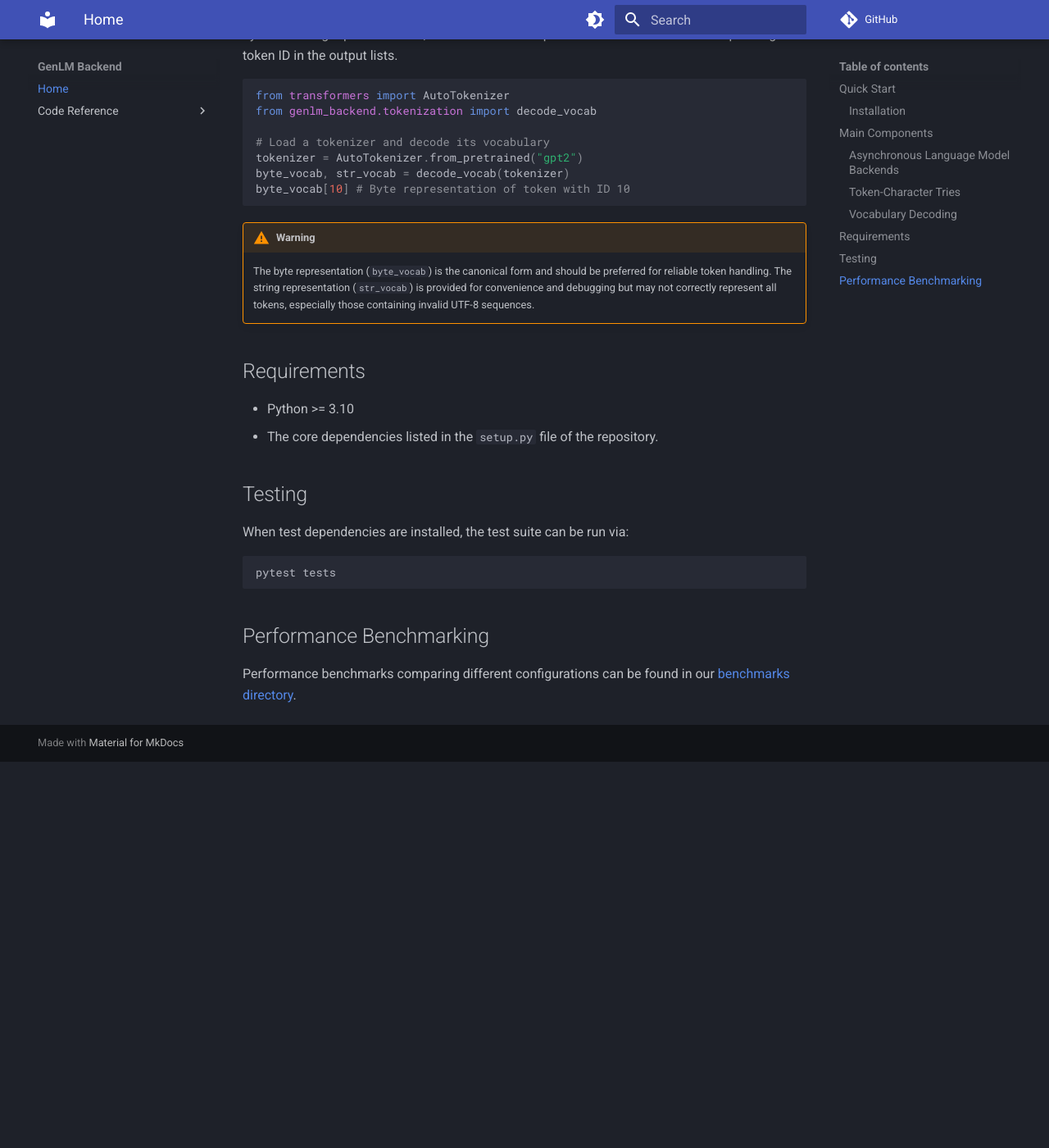
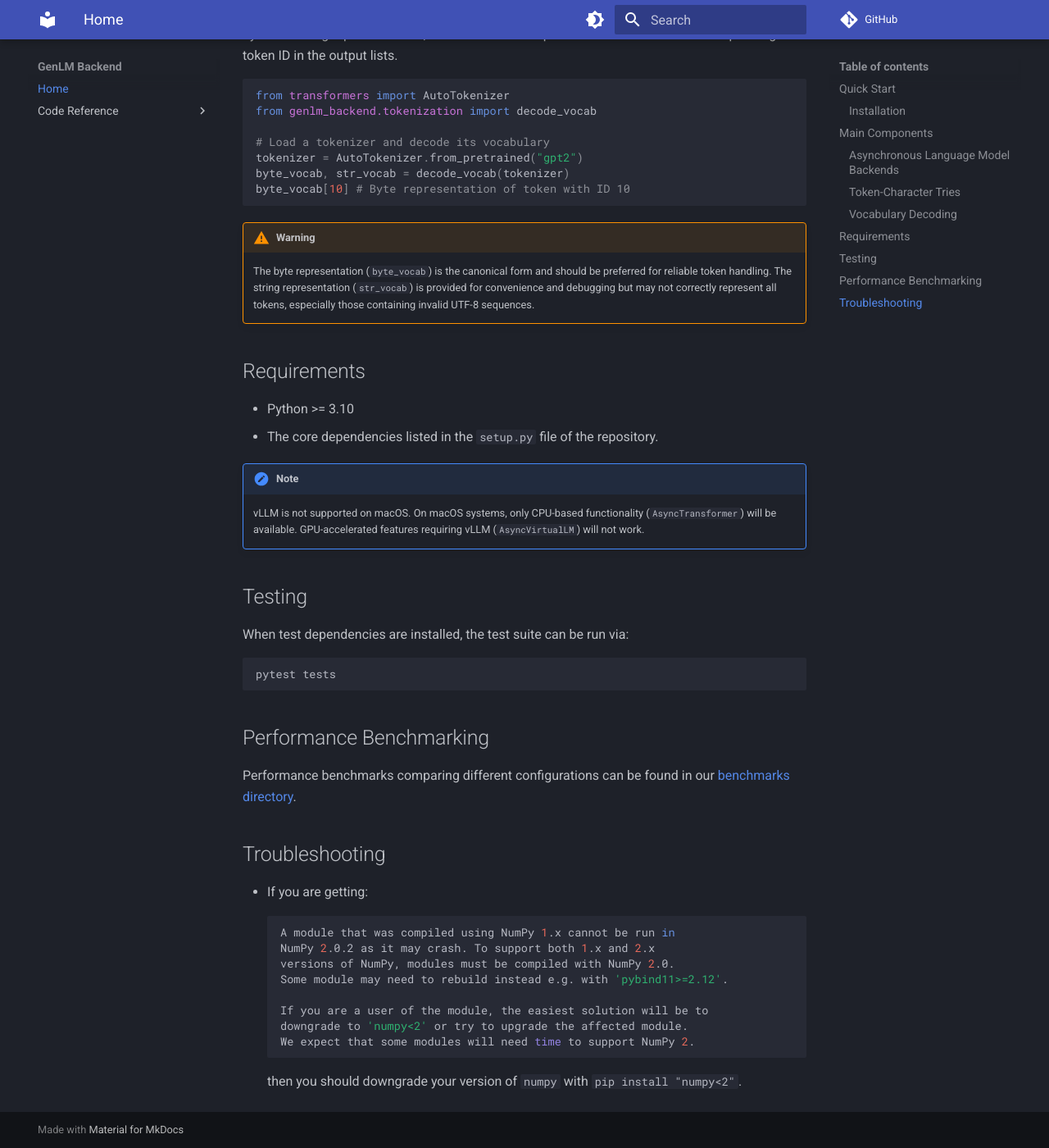
Before and after one commit to genlm/genlm-backend, an MkDocs documentation site: the page built from docs/index.md, in a window 1280 px wide and 1400 px high, scrolled down 3202 px. Shown: the whole window at 82% size. Built offline with MkDocs 1.6.1 and Material for MkDocs 9.7.7, drawn with Linux system fonts in a browser that asks for light colours; comment, search, counter and statistics services are not loaded; before the commit the page ends 4131 px from its top, so only the background shows below that.

Commit message:
add notes about vllm and macOS

````diff
--- a/docs/index.md
+++ b/docs/index.md
@@ -116,6 +116,9 @@ byte_vocab[10] # Byte representation of token with ID 10
 - Python >= 3.10
 - The core dependencies listed in the `setup.py` file of the repository.
 
+!!! note
+    vLLM is not supported on macOS. On macOS systems, only CPU-based functionality (`AsyncTransformer`) will be available. GPU-accelerated features requiring vLLM (`AsyncVirtualLM`) will not work.
+
 ## Testing
 
 When test dependencies are installed, the test suite can be run via:
@@ -126,3 +129,18 @@ pytest tests
 ## Performance Benchmarking
 
 Performance benchmarks comparing different configurations can be found in our [benchmarks directory](https://github.com/probcomp/genlm-backend/tree/main/benchmark).
+
+## Troubleshooting
+
+* If you are getting:
+    ```bash
+    A module that was compiled using NumPy 1.x cannot be run in
+    NumPy 2.0.2 as it may crash. To support both 1.x and 2.x
+    versions of NumPy, modules must be compiled with NumPy 2.0.
+    Some module may need to rebuild instead e.g. with 'pybind11>=2.12'.
+
+    If you are a user of the module, the easiest solution will be to
+    downgrade to 'numpy<2' or try to upgrade the affected module.
+    We expect that some modules will need time to support NumPy 2.
+    ```
+    then you should downgrade your version of `numpy` with `pip install "numpy<2"`.
````
Also changed, not shown: README.md (+3 -0 lines).
